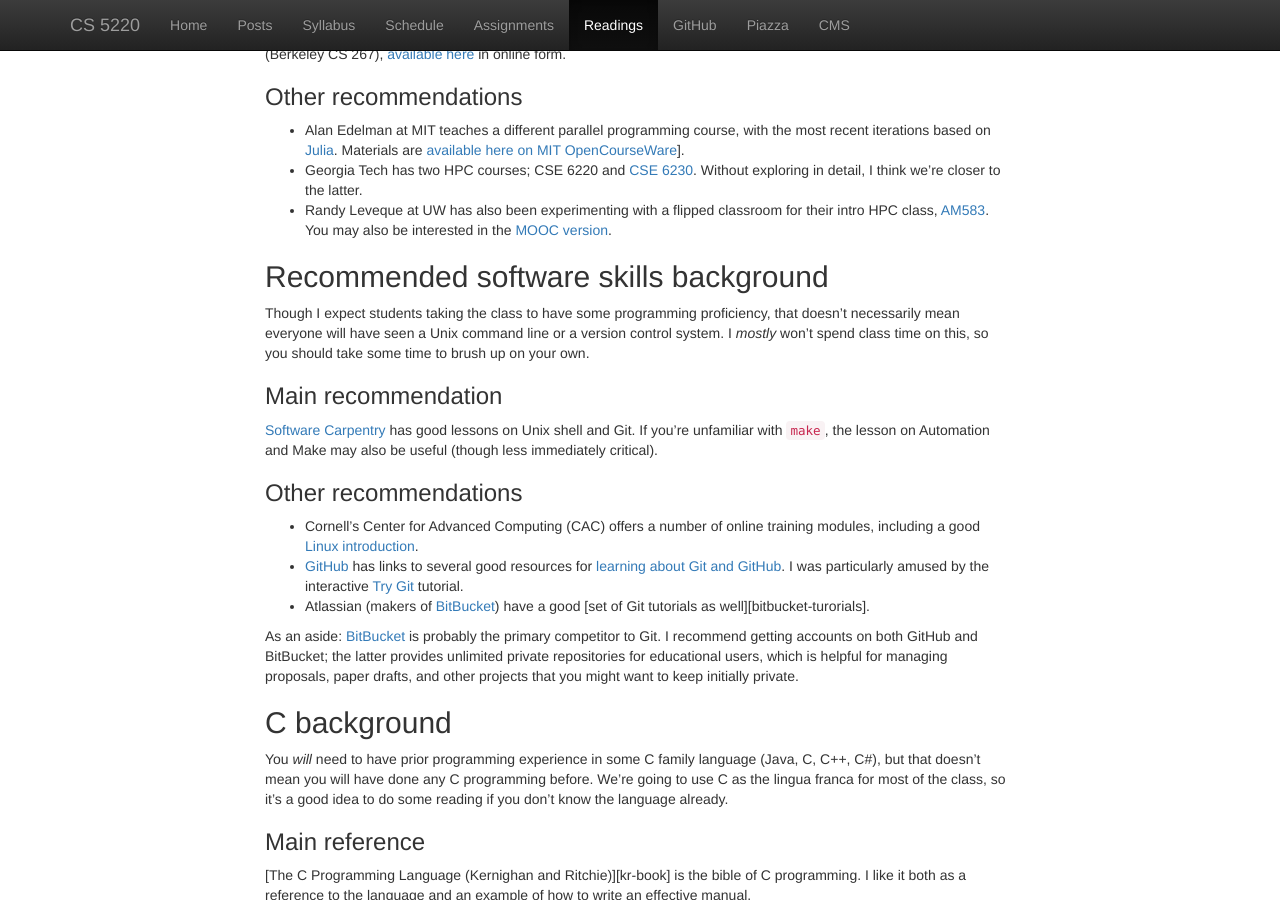
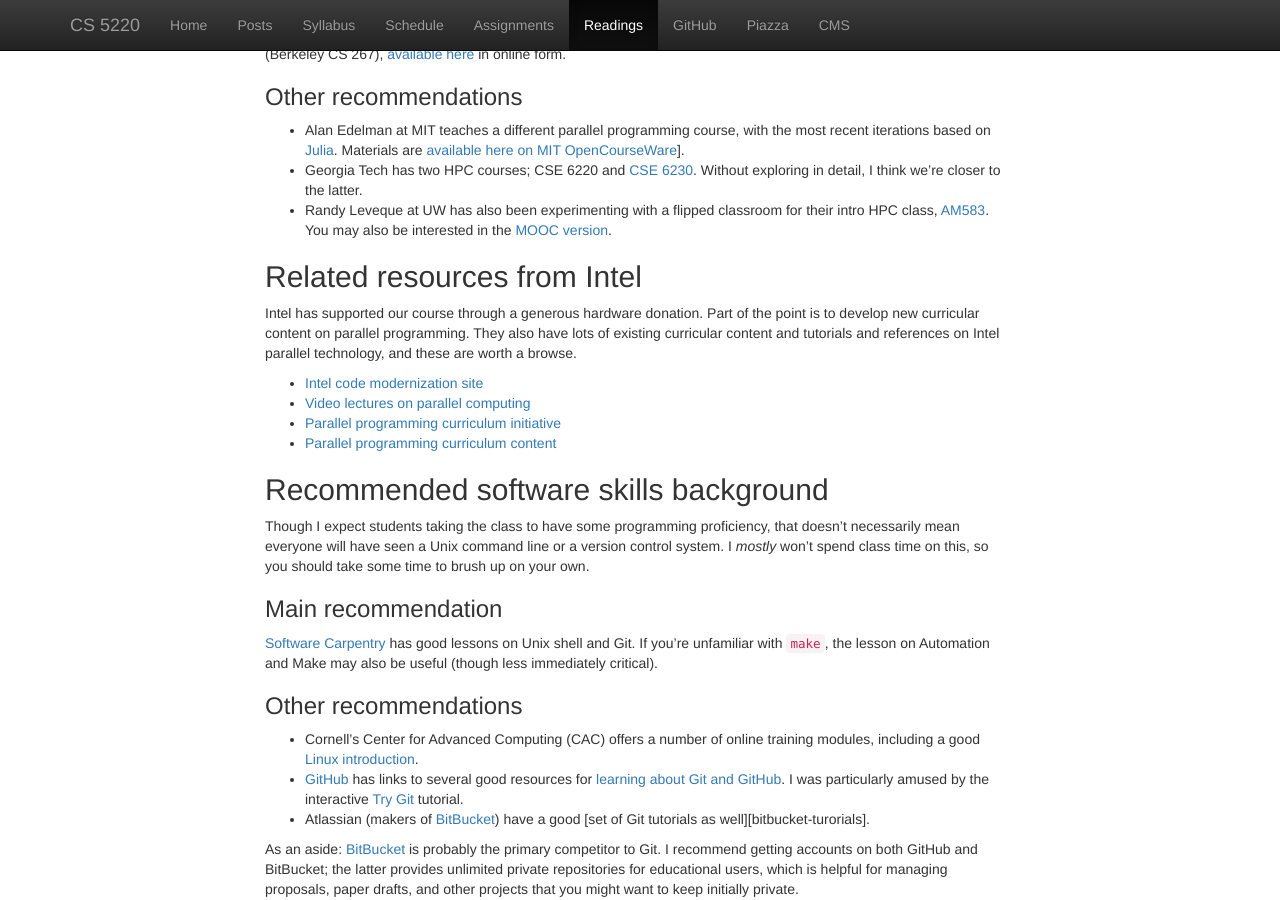
Before and after one commit to cornell-cs5220-f15/cornell-cs5220-f15.github.io, a Jekyll site: the page built from readings.md, in a window 1280 px wide and 900 px high, scrolled down 741 px. Built offline with Jekyll 4.4.1, drawn with Linux system fonts in a browser that asks for light colours; nearby versions of some CDN libraries.

Commit message:
Added Intel resources to reading list.

```diff
--- a/readings.md
+++ b/readings.md
@@ -67,6 +67,24 @@ CS 267), [available here][cs267] in online form.
 [cse6230]: http://vuduc.org/cse6230/
 [am583]: http://faculty.washington.edu/rjl/classes/am583s2014/
 [am583-mooc]: https://www.coursera.org/course/scicomp
+
+## Related resources from Intel
+
+Intel has supported our course through a generous hardware donation.
+Part of the point is to develop new curricular content on parallel
+programming.  They also have lots of existing curricular content and
+tutorials and references on Intel parallel technology, and these
+are worth a browse.
+
+- [Intel code modernization site][modern-code]
+- [Video lectures on parallel computing][intel-university]
+- [Parallel programming curriculum initiative][pp-initiative]
+- [Parallel programming curriculum content][pp-curricula]
+
+[modern-code]: https://software.intel.com/en-us/modern-code
+[pp-initiative]: https://www-ssl.intel.com/content/www/us/en/education/university/parallel-programming-initiative.html
+[pp-curricula]: http://www.intel.com/content/www/us/en/education/university/parallel-programming-initiative/curricula.html
+[intel-university]: http://university.intel.com/
 
 ## Recommended software skills background
 
```
